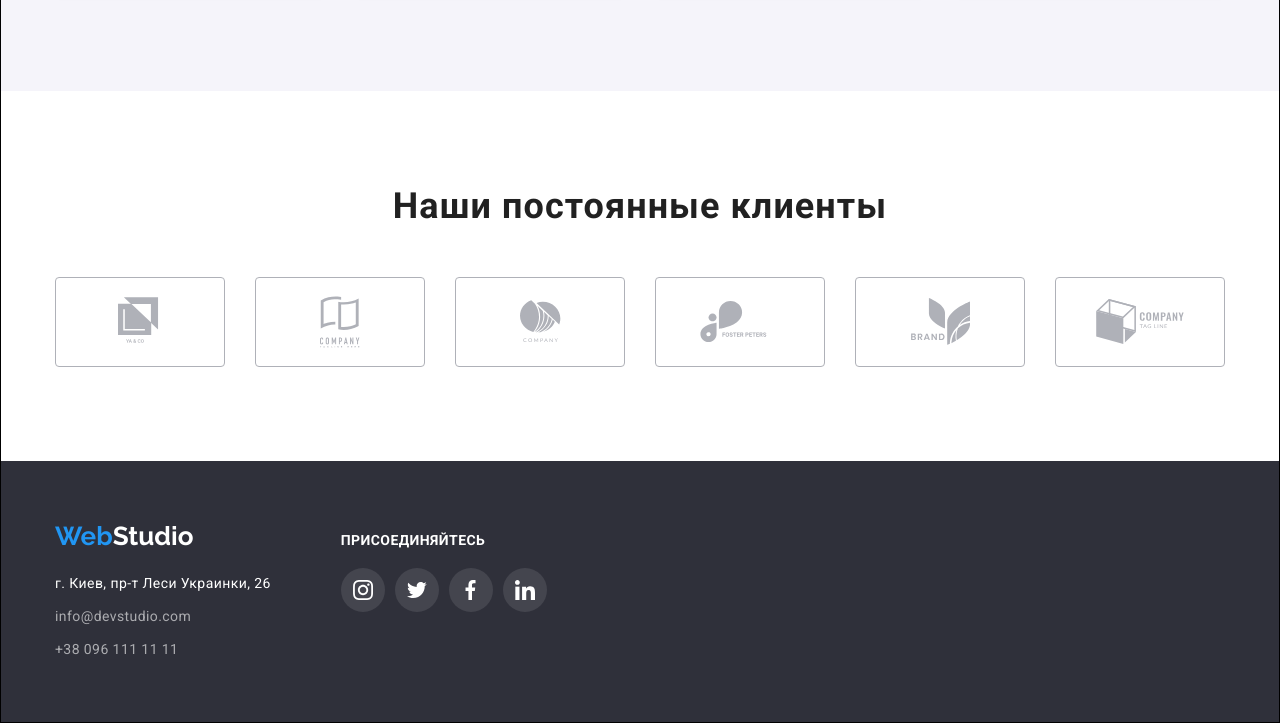
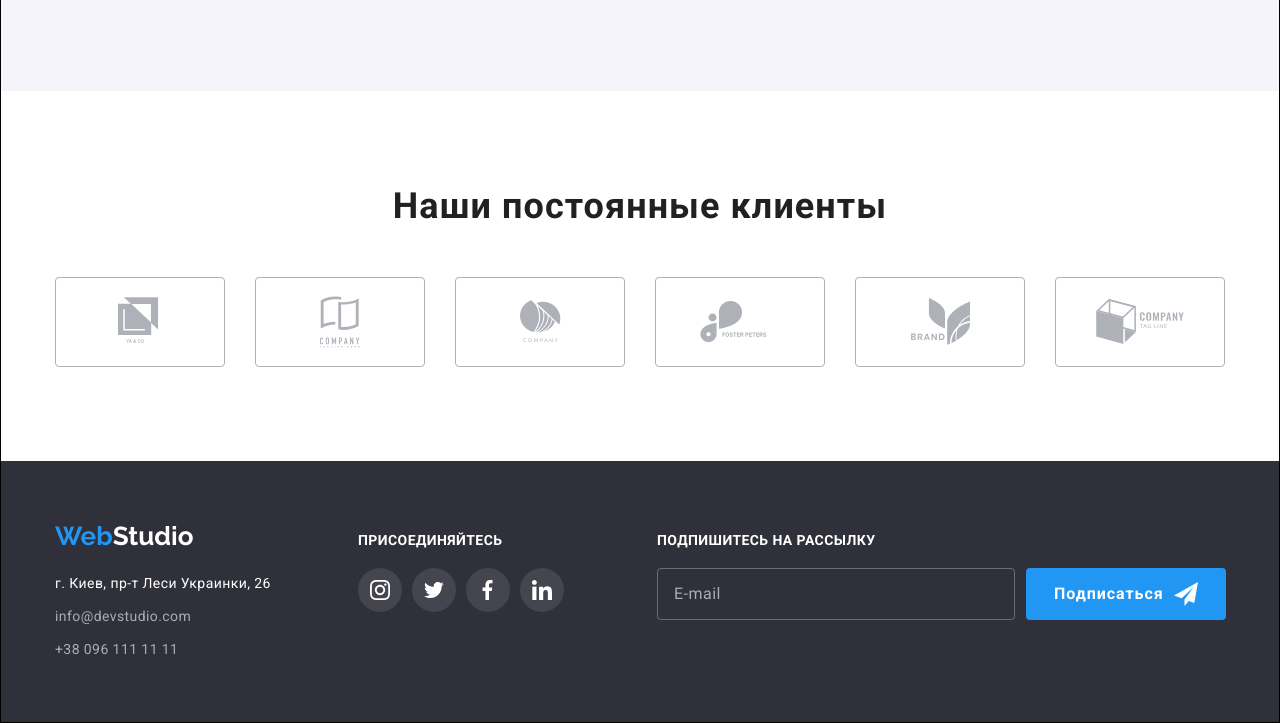
Before and after one commit to Craash1987/goit-markup-hw-06, a plain HTML site: page index.html in a window 1280 px wide. Shown: the part 2220-2943 px from the top of the page. Drawn offline with nearby package versions, Linux system fonts and the light colour scheme.

Commit message:
Subscribe finish

```diff
--- a/css/styles.css
+++ b/css/styles.css
@@ -662,10 +662,6 @@ img {
   margin-bottom: 20px;
 }
 
-.text-address {
-  margin-bottom: 9px;
-}
-
 .contact-list:not(:last-child) {
   margin-bottom: 9px;
 }
@@ -699,12 +695,15 @@ img {
 }
 
 .text-address {
+  width: 231px;
+  display: block;
+  margin-bottom: 9px;
+  font-style: normal;
   font-weight: normal;
   font-size: 14px;
-  line-height: 1.714;
+  line-height: 1.7;
   letter-spacing: 0.03em;
   color: var(--primary-white-color);
-  font-style: normal;
 }
 
 .social-title-footer {
@@ -721,16 +720,89 @@ img {
   align-items: baseline;
 }
 
-.footter-address {
-  margin-right: 70px;
-}
-
 .social-container-footer {
   display: block;
+  margin-left: 72px;
 }
 
 .social-title-footer {
   margin-bottom: 20px;
+}
+
+/*=======Subscribe form======*/
+.send-form {
+  margin-left: 93px;
+}
+
+.send-form .form-place {
+  display: flex;
+  position: relative;
+}
+
+.subscribe-input {
+  padding: 15px 16px;
+  margin-right: 11px;
+  width: 358px;
+  border: 1px solid rgba(255, 255, 255, 0.3);
+  border-radius: 4px;
+
+  font-weight: normal;
+  font-size: 16px;
+  line-height: 1.25;
+
+  background-color: transparent;
+  color: var(--primary-white-color);
+
+  transition: box-shadow var(--time) var(--animation-function);
+}
+
+.subscribe-input::placeholder {
+  font-weight: normal;
+  font-size: 16px;
+  line-height: 1.25;
+  letter-spacing: 0.03em;
+  color: rgba(255, 255, 255, 0.6);
+}
+
+.subscribe-input:focus,
+.btn-subscribe:focus {
+  box-shadow: 0px 4px 4px rgba(0, 0, 0, 0.15);
+}
+
+/*===== subscribe btn =====*/
+
+.btn-subscribe {
+  display: flex;
+  align-items: center;
+  justify-content: center;
+  padding: 10px 28px;
+
+  border-radius: 4px;
+  color: var(--primary-white-color);
+  background-color: var(--accent-color);
+  font-family: Roboto;
+  font-style: normal;
+  font-weight: bold;
+  font-size: 16px;
+  line-height: 1.87;
+  text-align: center;
+  letter-spacing: 0.06em;
+  cursor: pointer;
+  border: 0;
+
+  transition: color var(--time) var(--animation-function),
+    background-color var(--time) var(--animation-function);
+
+  transition: box-shadow var(--time) var(--animation-function);
+}
+
+.btn-subscribe::after {
+  display: inline-block;
+  width: 24px;
+  height: 24px;
+  margin-left: 10px;
+  background-image: url(../img/icon-send.svg);
+  content: "";
 }
 
 /*=============portfolio===================*/
--- a/index.html
+++ b/index.html
@@ -411,6 +411,15 @@
                             </li>
                         </ul>
                 </div>
+                <!--Subscribe form-->
+                <form name="subscribe" class="send-form">
+                    <h2 class="social-title-footer">ПОДПИШИТЕСЬ НА РАССЫЛКУ</h2>
+                    <div class="form-place">
+                        <input type="email" name="email" id="email" placeholder="E-mail" class="subscribe-input" />
+                        <label for="email" class="subscribe-label"></label>
+                        <button type="submit" class="btn-subscribe">Подписаться</button>
+                    </div>
+                </form>
             </div>
          </div>
      </footer>
```
Also changed, not shown: portfolio.html (+9 -0 lines), img/icon-send.svg (added).
